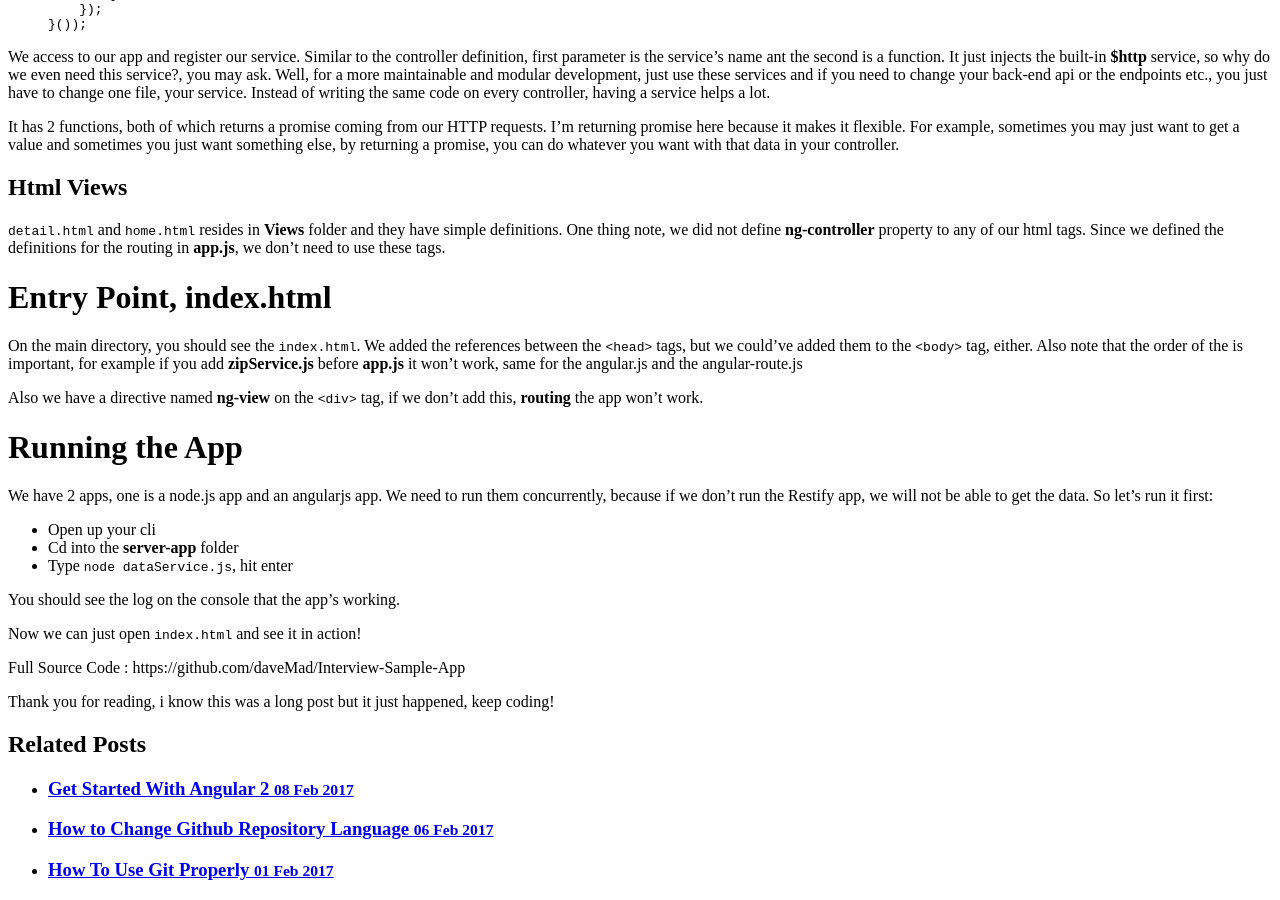
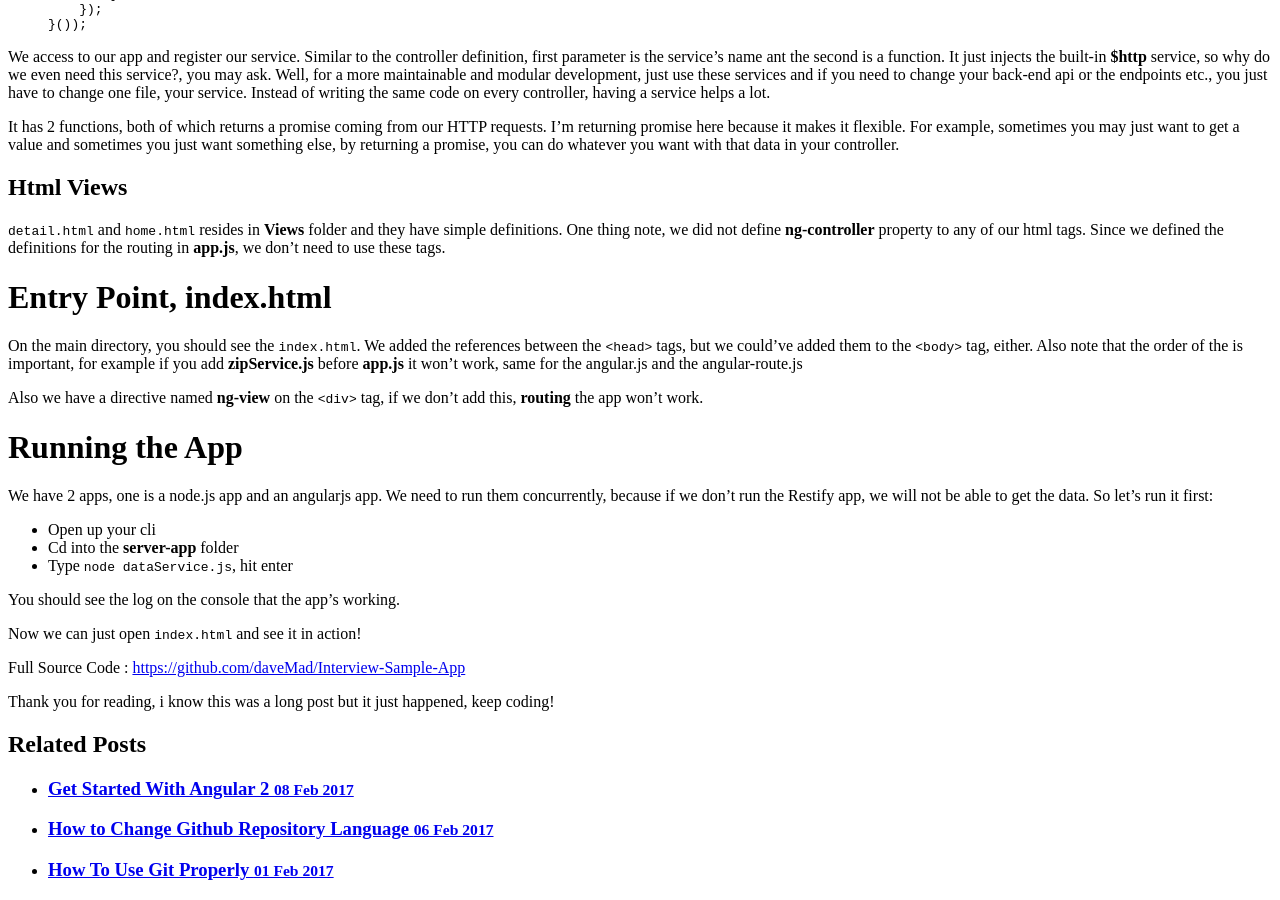
Before and after one commit to daveMad/daveMad.github.io, a Jekyll site: the page built from _posts/2017-03-11-restify-angularjs-app.md, in a window 1280 px wide and 900 px high, scrolled down 3348 px. Built offline with Jekyll 4.4.1, drawn with Linux system fonts in a browser that asks for light colours; part of the change alters nothing that is shown.

```diff
--- a/_posts/2017-03-11-restify-angularjs-app.md
+++ b/_posts/2017-03-11-restify-angularjs-app.md
@@ -234,6 +234,6 @@ You should see the log on the console that the app's working.
 Now we can just open `index.html` and see it in action!
 
 Full Source Code :
-https://github.com/daveMad/Interview-Sample-App
+<a target='_blank' href='https://github.com/daveMad/Interview-Sample-App'>https://github.com/daveMad/Interview-Sample-App</a>
 
 Thank you for reading, i know this was a long post but it just happened, keep coding!
```
